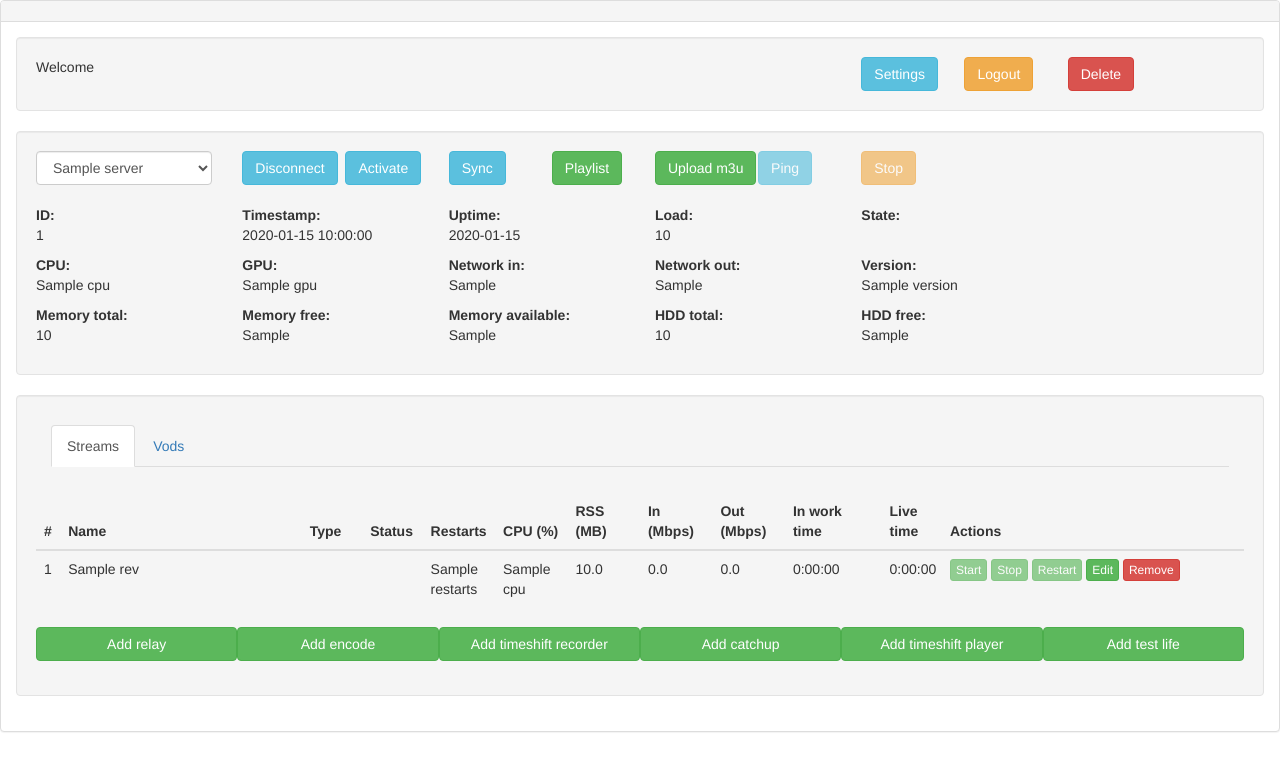
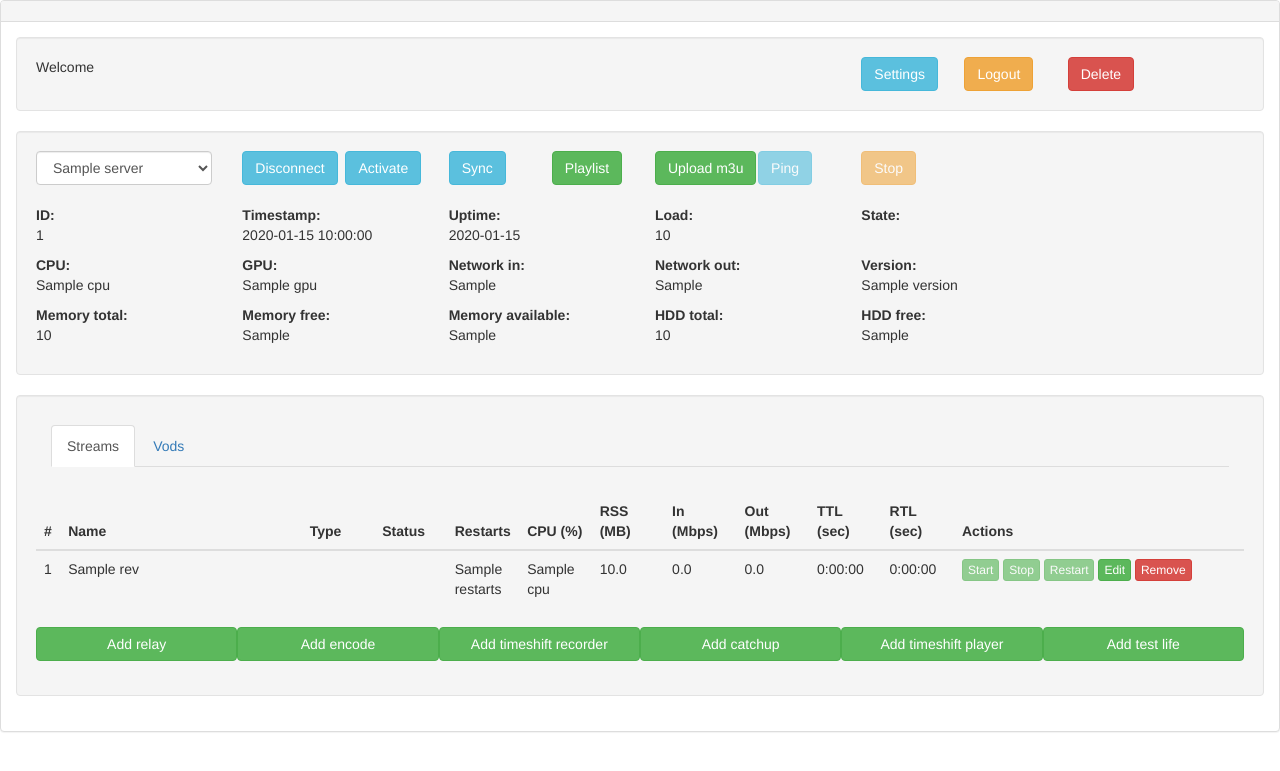
Before and after one commit to fastogt/fastocloud_admin, a Python web app: template app/templates/user/dashboard.html in a window 1280 px wide. Shown: the top 771 px of the page. Run offline with Jinja, Linux system fonts and the light colour scheme; the template is opened without the code that fills it: most values are stand-ins (such as "Sample title", 1, 10 or a date in 2020); some libraries are stand-ins or nearby versions.

Commit message:
Release 1.1.0

```diff
--- a/app/config/public_config.py
+++ b/app/config/public_config.py
@@ -3,4 +3,4 @@ PUBLIC_CONFIG = {'site': {'title': 'FastoCloud', 'keywords': 'video,cloud,iptv,s
                  'support': {'contact_email': 'support@fastogt.com',
                              'contact_address': 'Republic of Belarus, Minsk, Stadionnay str. 5',
                              'community_channel': 'https://discord.gg/cnUXsws'},
-                 'project': {'version': '1.1.0', 'version_type': 'rc'}}
+                 'project': {'version': '1.1.0', 'version_type': 'release'}}
--- a/app/templates/user/dashboard.html
+++ b/app/templates/user/dashboard.html
@@ -15,10 +15,10 @@ Dashboard | {{ config['PUBLIC_CONFIG'].site.title }}
             width: 20%;
         }
         th.stream_type {
-            width: 5%;
+            width: 6%;
         }
         th.stream_status {
-            width: 5%;
+            width: 6%;
         }
         th.stream_restarts {
             width: 6%;
@@ -36,13 +36,13 @@ Dashboard | {{ config['PUBLIC_CONFIG'].site.title }}
             width: 6%;
         }
         th.stream_work_time {
-            width: 8%;
+            width: 6%;
         }
         th.stream_live_time {
-            width: 5%;
+            width: 6%;
         }
         th.stream_actions {
-            width: 25%;
+            width: 24%;
         }
 
 
@@ -266,8 +266,8 @@ Dashboard | {{ config['PUBLIC_CONFIG'].site.title }}
                                         <th class="stream_rss">{% trans %}RSS (MB){% endtrans %}</th>
                                         <th class="stream_inbps">{% trans %}In (Mbps){% endtrans %}</th>
                                         <th class="stream_outbps">{% trans %}Out (Mbps){% endtrans %}</th>
-                                        <th class="stream_work_time">{% trans %}In work time{% endtrans %}</th>
-                                        <th class="stream_live_time">{% trans %}Live time{% endtrans %}</th>
+                                        <th class="stream_work_time">{% trans %}TTL (sec){% endtrans %}</th>
+                                        <th class="stream_live_time">{% trans %}RTL (sec){% endtrans %}</th>
                                         <th class="stream_actions">{% trans %}Actions{% endtrans %}</th>
                                     </tr>
                                     </thead>
@@ -406,8 +406,8 @@ Dashboard | {{ config['PUBLIC_CONFIG'].site.title }}
                                         <th class="stream_rss">{% trans %}RSS (MB){% endtrans %}</th>
                                         <th class="stream_inbps">{% trans %}In (Mbps){% endtrans %}</th>
                                         <th class="stream_outbps">{% trans %}Out (Mbps){% endtrans %}</th>
-                                        <th class="stream_work_time">{% trans %}In work time{% endtrans %}</th>
-                                        <th class="stream_live_time">{% trans %}Live time{% endtrans %}</th>
+                                        <th class="stream_work_time">{% trans %}TTL (sec){% endtrans %}</th>
+                                        <th class="stream_live_time">{% trans %}RTL (sec){% endtrans %}</th>
                                         <th class="stream_actions">{% trans %}Actions{% endtrans %}</th>
                                     </tr>
                                     </thead>
```
Also changed, not shown: 1 other file.
